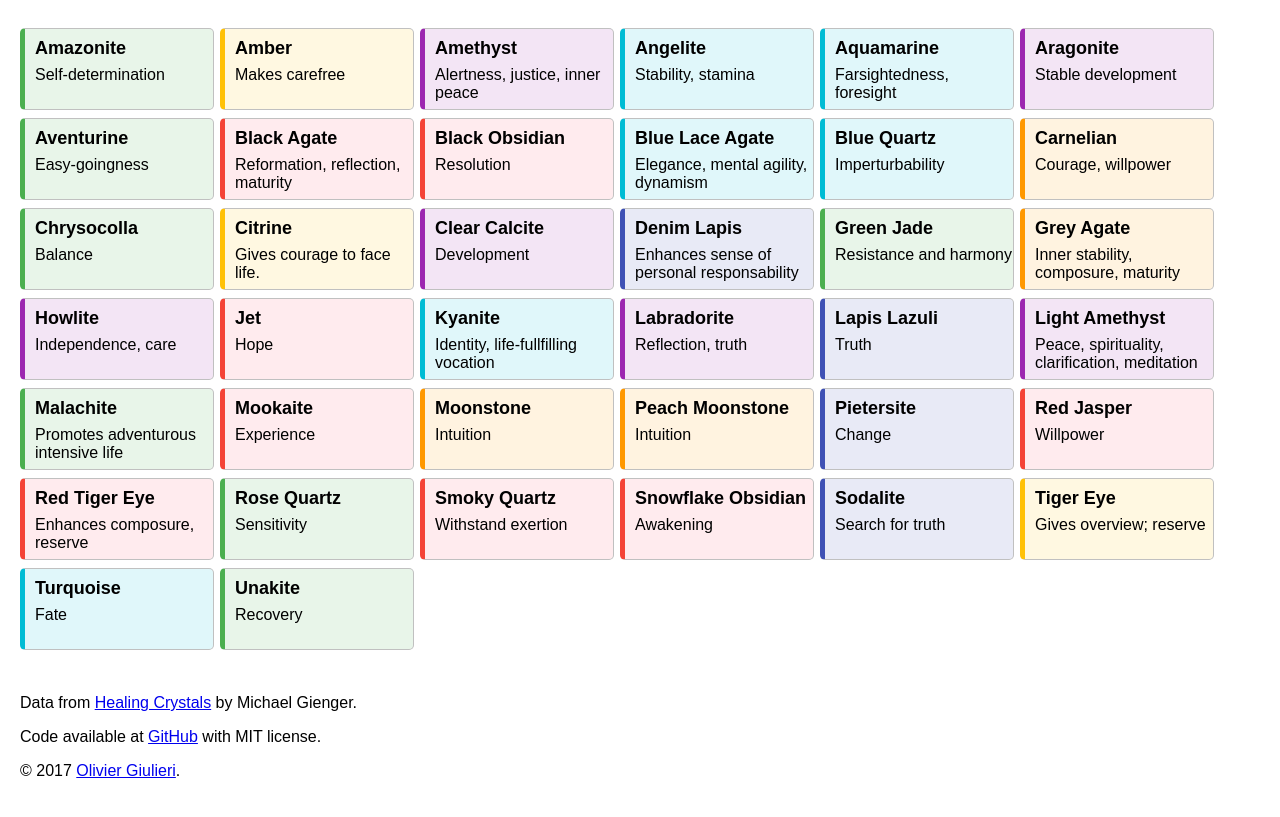
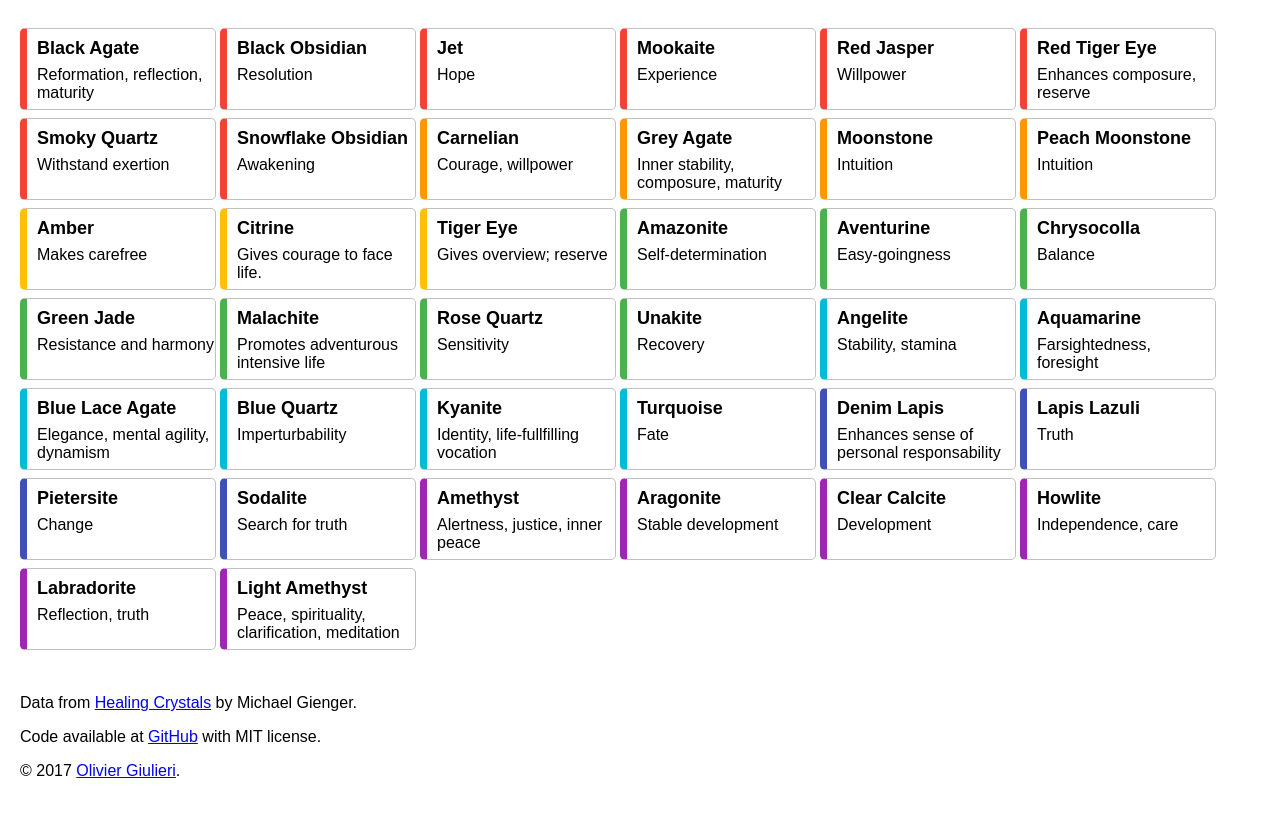
Before and after one commit to evoluteur/d3-table-cards, a plain HTML site: page index.html in a window 1280 px wide. Shown: the part 69-886 px from the top of the page. Drawn offline with Linux system fonts and the light colour scheme.

Commit message:
Removed cards background + default sort by chakra.

```diff
--- a/d3-table-cards.css
+++ b/d3-table-cards.css
@@ -52,31 +52,49 @@ h1{
 	font-weight: bold;
 }
 
+
+/* gemstones */
 .chakra1{
-	border-left: solid 5px #f44336;
+	border-left: solid 7px #f44336;
+}
+.chakra2{
+	border-left: solid 7px #ff9800;
+}
+.chakra3{
+	border-left: solid 7px #ffc107;
+}
+.chakra4{
+	border-left: solid 7px #4caf50;
+}
+.chakra5{
+	border-left: solid 7px #00bcd4;
+}
+.chakra6{
+	border-left: solid 7px #3f51b5;
+}
+.chakra7{
+	border-left: solid 7px #9c27b0;
+}
+/*
+.chakra1:hover{
 	background-color: #ffebee;
 }
-.chakra2{
-	border-left: solid 5px #ff9800;
+.chakra2:hover{
 	background-color: #fff3e0;
 }
-.chakra3{
-	border-left: solid 5px #ffc107;
+.chakra3:hover{
 	background-color: #fff8e1;
 }
-.chakra4{
-	border-left: solid 5px #4caf50;
+.chakra4:hover{
 	background-color: #e8f5e9;
 }
-.chakra5{
-	border-left: solid 5px #00bcd4;
+.chakra5:hover{
 	background-color: #e0f7fa;
 }
-.chakra6{
-	border-left: solid 5px #3f51b5;
+.chakra6:hover{
 	background-color: #e8eaf6;
 }
-.chakra7{
-	border-left: solid 5px #9c27b0;
+.chakra7:hover{
 	background-color: #f3e5f5;
 }
+*/
--- a/data.js
+++ b/data.js
@@ -194,4 +194,6 @@ var data=[
     "chakra": 4,
     "spirit": "Recovery"
   }
-];
+].sort(function(a,b){
+  return a.chakra - b.chakra;
+});
```
